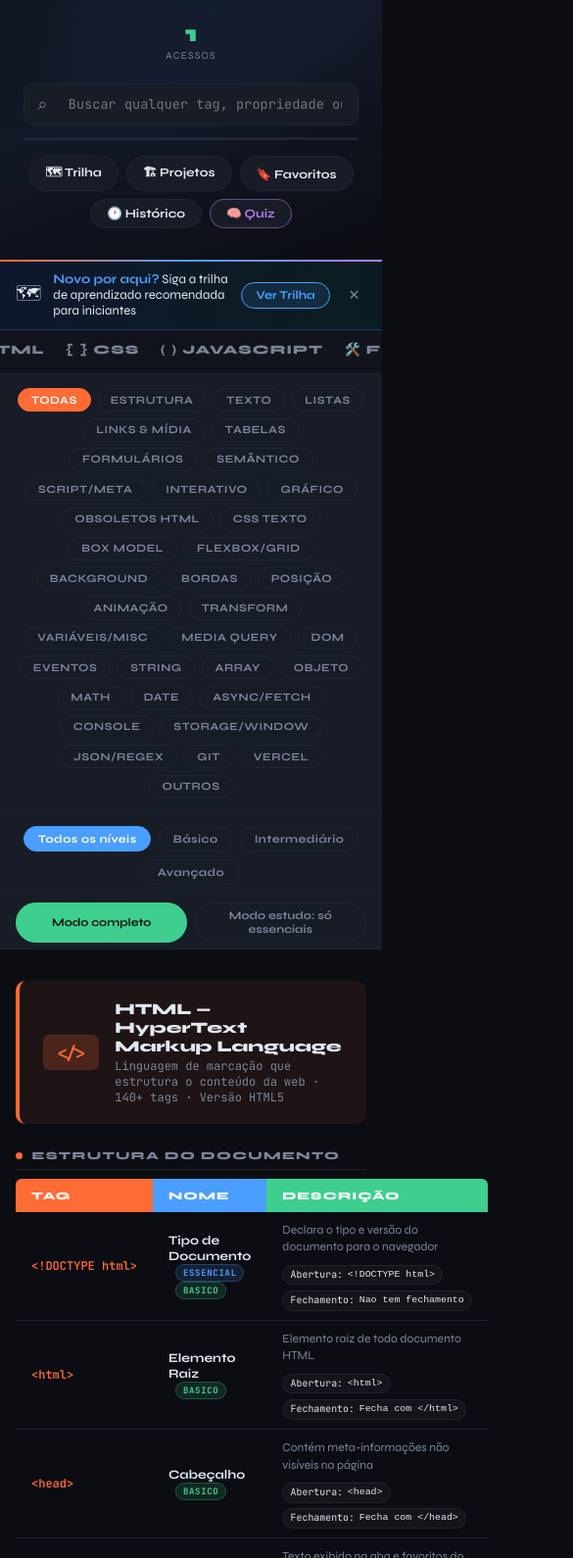
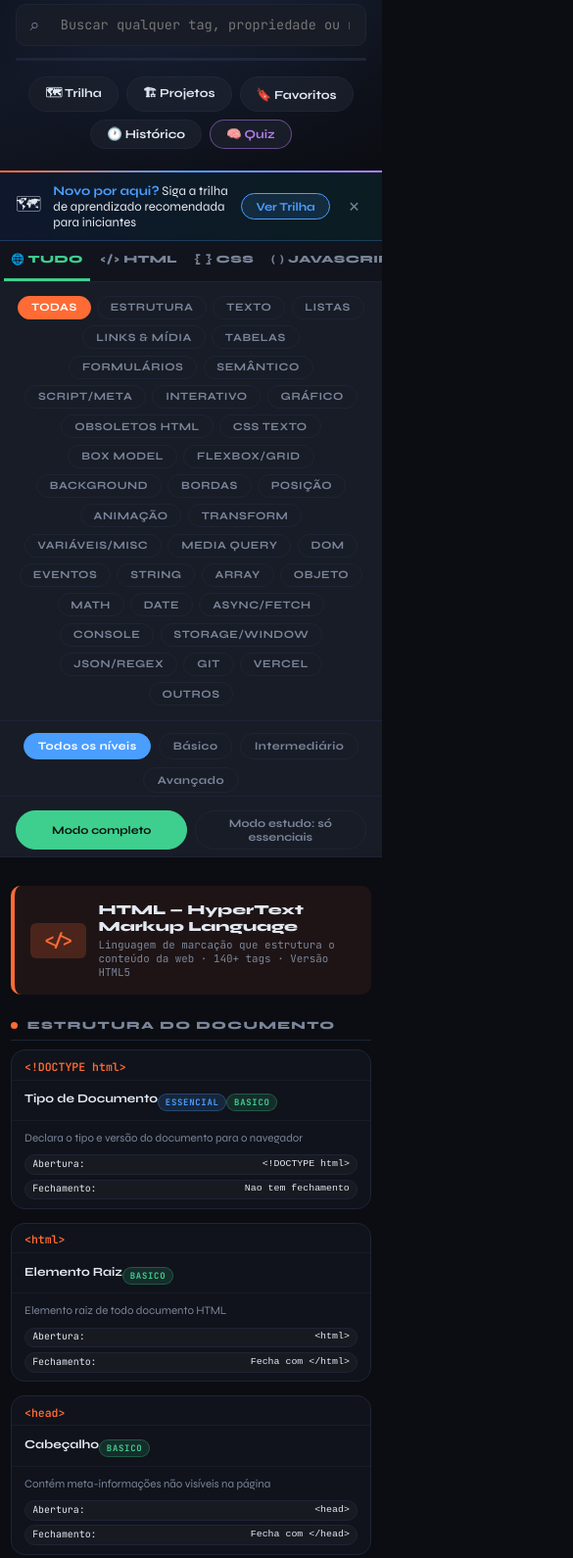
Before and after one commit to THIAGOEUGENIOSP/manual-de-tags, a plain HTML site: page index.html in a window 390 px wide. Shown: the part 239-1829 px from the top of the page at 98% size, 585 px wide, since content can reach past the window. Drawn offline with Linux system fonts and the light colour scheme.

Commit message:
Atualização do style mobile

```diff
--- a/style.css
+++ b/style.css
@@ -1403,3 +1403,140 @@
 .back-to-top:hover {
   filter: brightness(1.06);
 }
+
+@media (max-width: 720px) {
+  header {
+    padding: 1.8rem 1rem 1.4rem;
+  }
+
+  .stats {
+    gap: 0.9rem;
+  }
+
+  .stat-num {
+    font-size: 1.15rem;
+  }
+
+  .lang-tabs {
+    justify-content: flex-start;
+    gap: 0.2rem;
+    padding: 0 0.25rem;
+  }
+
+  .lang-tab {
+    padding: 0.8rem 0.45rem;
+    font-size: 0.68rem;
+    letter-spacing: 0.04em;
+  }
+
+  .lang-banner {
+    padding: 1rem;
+    gap: 0.75rem;
+  }
+
+  .lang-banner-text h3 {
+    font-size: 0.88rem;
+  }
+
+  .lang-banner-text p {
+    font-size: 0.68rem;
+  }
+
+  .container {
+    padding: 0.35rem 0.7rem 4.5rem;
+  }
+
+  table,
+  tbody,
+  tr,
+  td {
+    display: block;
+    width: 100%;
+  }
+
+  thead {
+    display: none;
+  }
+
+  tbody tr {
+    margin-bottom: 0.85rem;
+    border: 1px solid var(--border);
+    border-radius: 14px;
+    overflow: hidden;
+    background: rgba(17,20,28,0.9);
+  }
+
+  tbody td {
+    padding: 0.55rem 0.8rem;
+    border-bottom: 1px solid rgba(255,255,255,0.04);
+  }
+
+  tbody td:last-child {
+    border-bottom: none;
+  }
+
+  .tag-cell {
+    white-space: normal;
+    word-break: break-word;
+    font-size: 0.72rem;
+    padding-bottom: 0.35rem;
+  }
+
+  .name-cell {
+    font-size: 0.78rem;
+    line-height: 1.35;
+  }
+
+  .desc-cell {
+    max-width: none;
+    font-size: 0.72rem;
+  }
+
+  .level-badge,
+  .essential-badge {
+    margin-top: 0.3rem;
+    margin-left: 0;
+  }
+
+  .usage-meta {
+    gap: 0.3rem;
+  }
+
+  .usage-pill {
+    width: 100%;
+    justify-content: space-between;
+  }
+
+  .example-row td {
+    padding: 0 0 1rem;
+    border-bottom: none;
+  }
+
+  .example-inline-panel {
+    margin-top: -0.2rem;
+    padding: 0.9rem;
+    border-radius: 12px;
+  }
+
+  .example-card {
+    padding: 0.75rem;
+  }
+
+  .example-editor,
+  .example-code {
+    min-height: 220px;
+    font-size: 0.72rem;
+  }
+
+  .example-preview-frame {
+    min-height: 220px;
+  }
+
+  .back-to-top {
+    right: 0.8rem;
+    bottom: 0.8rem;
+    width: 42px;
+    height: 42px;
+    font-size: 1rem;
+  }
+}
```
